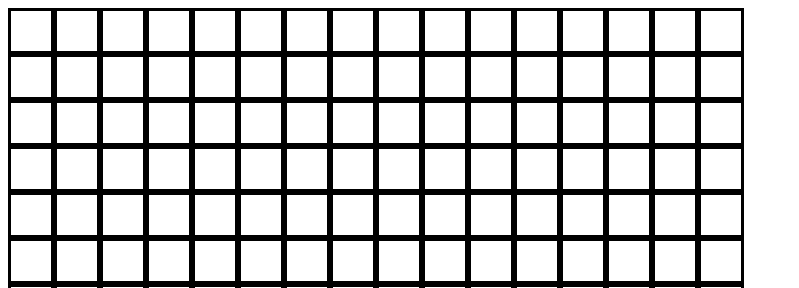
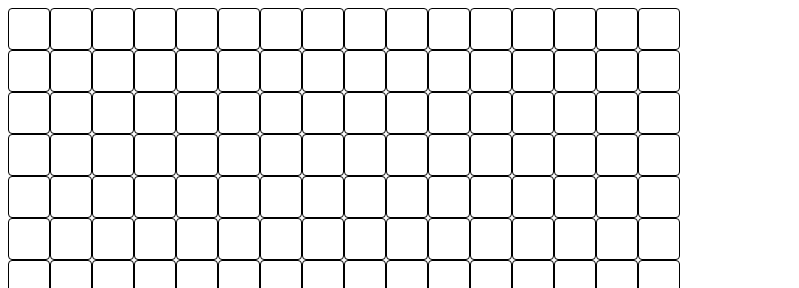
Before and after one commit to harryb94/etchasketch, a plain HTML site: page index.html in a window 1280 px wide. Shown: the top 288 px of the page, without its empty margins (0-799 px from the left). Drawn offline with Linux system fonts and the light colour scheme.

Commit message:
Styling on the grid, added color on hover of cells

```diff
--- a/styles.css
+++ b/styles.css
@@ -5,7 +5,13 @@
 
 .cell {
     border: solid;
+    border-width: 1px;
     border-color: black;
     height: 5vh;
     width: 5vh;
+    border-radius: 4px;
 }
+
+.cell:hover{
+    background-color: black;
+}
```
